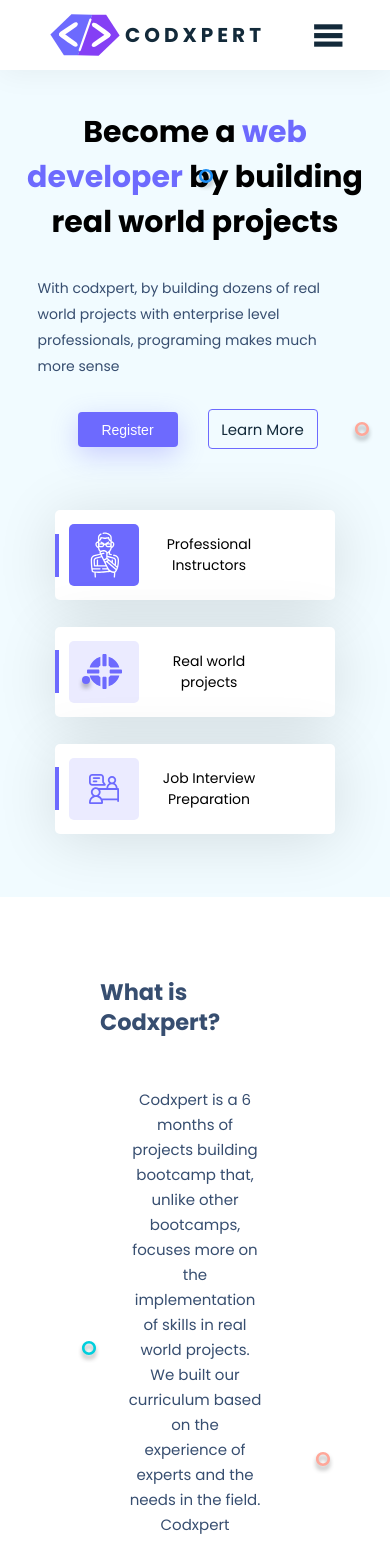
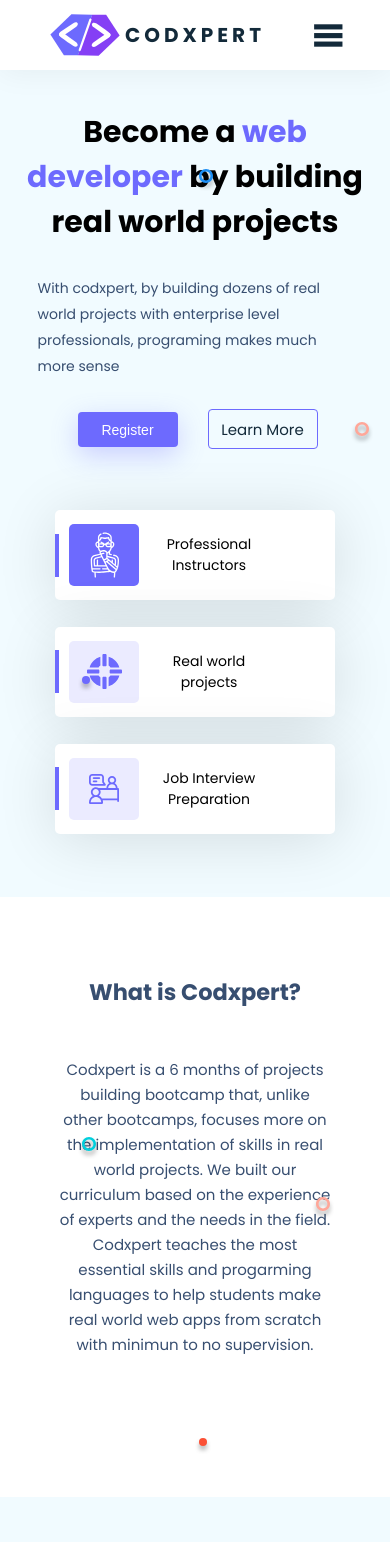
Before and after one commit to Ajmaljalal/bootcamp-website, a React (Create React App) app: page / in a window 390 px wide. Shown: the top 1542 px of the page. Built offline with nearby package versions, Linux system fonts and the light colour scheme.

Commit message:
ino-what section mobile responsiveness

```diff
--- a/src/styles/more.css
+++ b/src/styles/more.css
@@ -131,7 +131,8 @@
 
 @media screen and (max-width: 1124px) {
   .info__what {
-    padding: 80px 100px
+    padding: 0px;
+    padding-top: 80px;
   }
 
   .info__why {
```
